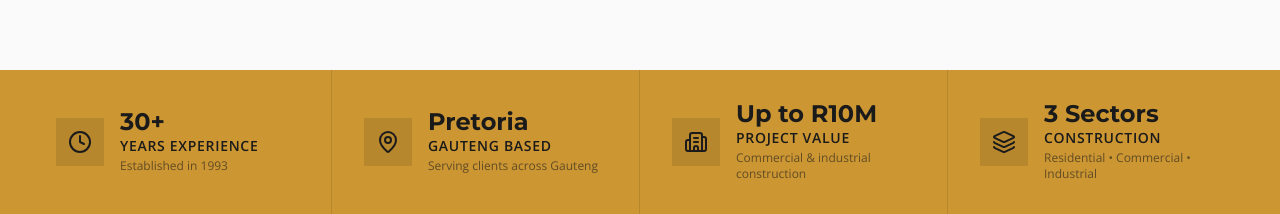
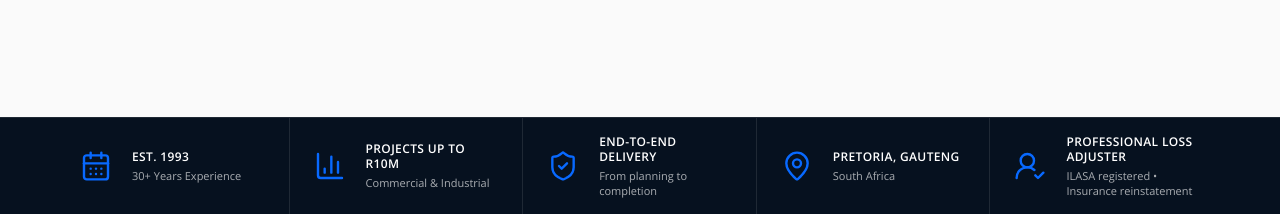
Before and after one commit to zander120405-coder/herla-construction-website, a React (Vite) app: page / in a window 1280 px wide. Shown: the part 586-800 px from the top of the page. Built offline with nearby package versions, Linux system fonts and the light colour scheme.

Commit message:
Match stats bar to approved homepage design

```diff
--- a/src/components/StatsBar.tsx
+++ b/src/components/StatsBar.tsx
@@ -1,68 +1,69 @@
-import { motion } from "framer-motion";
-import { Clock, MapPin, Building2, Layers3 } from "lucide-react";
+import {
+  CalendarDays,
+  BarChart3,
+  ShieldCheck,
+  MapPin,
+  UserRoundCheck,
+} from "lucide-react";
 
 const stats = [
   {
-    icon: Clock,
-    value: "30+",
-    label: "Years Experience",
-    detail: "Established in 1993",
+    icon: CalendarDays,
+    title: "EST. 1993",
+    detail: "30+ Years Experience",
+  },
+  {
+    icon: BarChart3,
+    title: "PROJECTS UP TO R10M",
+    detail: "Commercial & Industrial",
+  },
+  {
+    icon: ShieldCheck,
+    title: "END-TO-END DELIVERY",
+    detail: "From planning to completion",
   },
   {
     icon: MapPin,
-    value: "Pretoria",
-    label: "Gauteng Based",
-    detail: "Serving clients across Gauteng",
+    title: "PRETORIA, GAUTENG",
+    detail: "South Africa",
   },
   {
-    icon: Building2,
-    value: "Up to R10M",
-    label: "Project Value",
-    detail: "Commercial & industrial construction",
-  },
-  {
-    icon: Layers3,
-    value: "3 Sectors",
-    label: "Construction",
-    detail: "Residential • Commercial • Industrial",
+    icon: UserRoundCheck,
+    title: "PROFESSIONAL LOSS ADJUSTER",
+    detail: "ILASA registered • Insurance reinstatement",
   },
 ];
 
 export function StatsBar() {
   return (
-    <section className="py-0 bg-primary">
-      <div className="container mx-auto px-4 md:px-6">
-        <div className="grid grid-cols-2 lg:grid-cols-4 divide-x divide-black/10 divide-y lg:divide-y-0">
-          {stats.map((stat, index) => {
+    <section className="relative z-20 border-t border-white/10 bg-[#06111f]">
+      <div className="mx-auto max-w-[1500px] px-6 md:px-10 lg:px-14">
+        <div className="grid grid-cols-2 divide-x divide-white/10 lg:grid-cols-5">
+          {stats.map((stat) => {
             const Icon = stat.icon;
 
             return (
-              <motion.div
-                key={stat.label}
-                initial={{ opacity: 0, y: 20 }}
-                whileInView={{ opacity: 1, y: 0 }}
-                viewport={{ once: true }}
-                transition={{ duration: 0.5, delay: index * 0.1 }}
-                className="flex items-center gap-4 p-8"
+              <div
+                key={stat.title}
+                className="flex min-h-[92px] items-center gap-4 px-4 py-4 lg:px-5"
               >
-                <div className="w-12 h-12 bg-black/10 flex items-center justify-center flex-shrink-0">
-                  <Icon className="w-6 h-6 text-[#1A1A1A]" />
+                <div className="flex h-10 w-10 flex-shrink-0 items-center justify-center">
+                  <Icon
+                    strokeWidth={1.8}
+                    className="h-8 w-8 text-[#0869ff]"
+                  />
                 </div>
 
-                <div>
-                  <div className="text-2xl font-display font-bold text-[#1A1A1A] leading-none">
-                    {stat.value}
+                <div className="min-w-0">
+                  <div className="text-[11px] font-extrabold uppercase leading-tight tracking-[0.03em] text-white md:text-xs">
+                    {stat.title}
                   </div>
 
-                  <div className="text-sm font-bold uppercase tracking-wider text-[#1A1A1A] mt-0.5">
-                    {stat.label}
-                  </div>
-
-                  <div className="text-xs text-[#1A1A1A]/60 mt-0.5">
+                  <div className="mt-1 text-[10px] leading-snug text-white/65 md:text-[11px]">
                     {stat.detail}
                   </div>
                 </div>
-              </motion.div>
+              </div>
             );
           })}
         </div>
```
